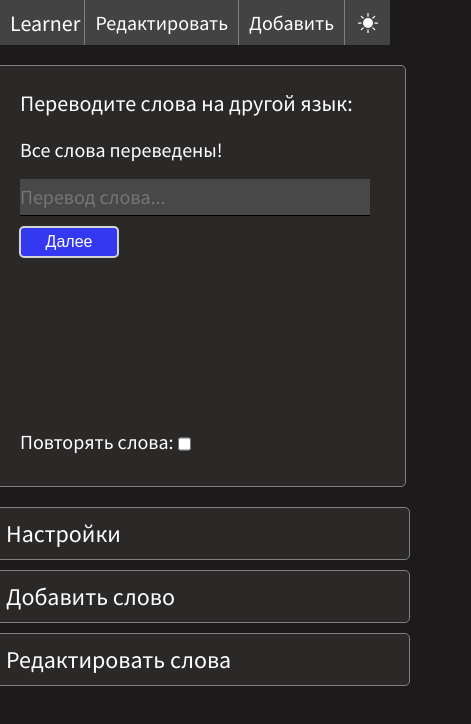
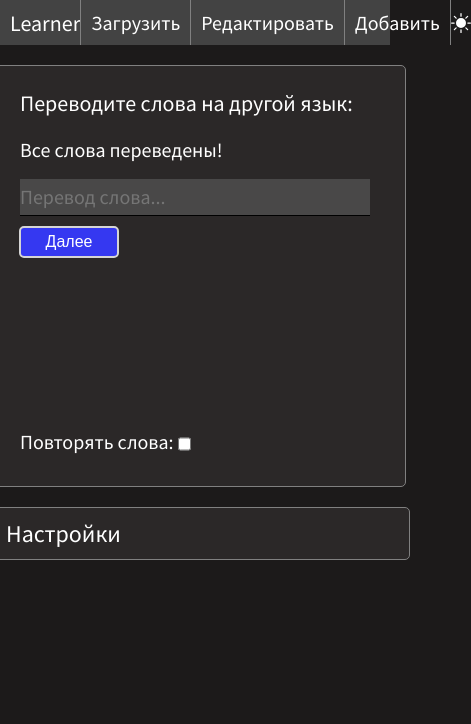
Before and after one commit to iltioy/learnwords, a React (Create React App) app: page / in a window 390 px wide. Shown: the top 724 px of the page, 471 px wide, since content can reach past the window. Built offline with nearby package versions, Linux system fonts and the light colour scheme.

Commit message:
upload words

```diff
--- a/package.json
+++ b/package.json
@@ -11,6 +11,7 @@
     "@types/react": "^18.0.28",
     "@types/react-dom": "^18.0.11",
     "@types/styled-components": "^5.1.26",
+    "axios": "^1.3.4",
     "react": "^18.2.0",
     "react-dom": "^18.2.0",
     "react-icons": "^4.7.1",
--- a/src/App.tsx
+++ b/src/App.tsx
@@ -5,6 +5,7 @@ import { useEffect, useState } from "react";
 import Add from "./pages/Add";
 import Edit from "./pages/Edit";
 import EditModal from "./components/Modals/EditModal";
+import DownloadModal from "./components/Modals/DownloadModal";
 import { Word } from "./type";
 import CreateCategoryModal from "./components/Modals/CreateCategoryModal";
 import { Context } from "./Context";
@@ -28,9 +29,16 @@ let editWord: Word = {
 
 let createCategory = "";
 
+let themeName = localStorage.getItem("theme")!;
+let starterTheme: Theme = themes.dark;
+
+if (themeName === "light") {
+    starterTheme = themes.light;
+}
+
 function App() {
     // theme
-    const [theme, setTheme] = useState<Theme>(themes.dark);
+    const [theme, setTheme] = useState<Theme>(starterTheme);
 
     // words + collections
     const [words, setWords] = useState<Word[]>(
@@ -55,6 +63,7 @@ function App() {
 
     // modals
     const [isEditModal, setIsEditModal] = useState<boolean>(false);
+    const [isDownloadModal, setIsDownloadModal] = useState<boolean>(false);
     const [isCreateCategoryModal, setIsCreateCatygoryModal] =
         useState<boolean>(false);
 
@@ -88,6 +97,16 @@ function App() {
                     />
                 )}
 
+                {isDownloadModal && (
+                    <DownloadModal
+                        setModal={setIsDownloadModal}
+                        categories={categories}
+                        setCategories={setCategories}
+                        words={words}
+                        setWords={setWords}
+                    />
+                )}
+
                 {isCreateCategoryModal && (
                     <CreateCategoryModal
                         setModal={setIsCreateCatygoryModal}
@@ -96,7 +115,11 @@ function App() {
                     />
                 )}
 
-                <Navbar theme={theme} setTheme={setTheme} />
+                <Navbar
+                    theme={theme}
+                    setTheme={setTheme}
+                    setIsDownloadModal={setIsDownloadModal}
+                />
                 <div className="container">
                     <Context.Provider
                         value={{ invokeCreateCategoryModal, words, categories }}
--- a/src/components/Button.tsx
+++ b/src/components/Button.tsx
@@ -8,6 +8,7 @@ interface Props {
     bg?: string;
     color?: string;
     className?: string;
+    onClick?: () => any;
 }
 
 const Button: React.FC<Props> = ({
@@ -18,6 +19,7 @@ const Button: React.FC<Props> = ({
     bg,
     color,
     className,
+    onClick,
 }) => {
     return (
         <StyledButton
@@ -26,6 +28,7 @@ const Button: React.FC<Props> = ({
             bg={bg}
             color={color}
             className={`${className ? className : ""}`}
+            onClick={onClick}
         >
             <button type={type ? type : "button"}>{children}</button>
         </StyledButton>
--- /dev/null
+++ b/src/components/Modals/DownloadModal.tsx
@@ -0,0 +1,82 @@
+import React, { useState } from "react";
+import Modal from "./Modal";
+import { StyledModal } from "./StyledModal.styled";
+import Input from "../Input";
+import Button from "../Button";
+import { Category, Word } from "../../type";
+import axios from "axios";
+
+interface Props {
+    setModal: React.Dispatch<React.SetStateAction<boolean>>;
+    categories: Category;
+    setCategories: React.Dispatch<React.SetStateAction<Category>>;
+    words: Word[];
+    setWords: React.Dispatch<React.SetStateAction<Word[]>>;
+}
+
+const DownloadModal: React.FC<Props> = ({
+    setModal,
+    categories,
+    setCategories,
+    words,
+    setWords,
+}) => {
+    const [profileName, setProfileName] = useState("");
+
+    const handleSend = async () => {
+        if (profileName !== "") {
+            try {
+                const res = await axios.post(
+                    "http://localhost:5000/api/v1/words/create",
+                    {
+                        profileName,
+                        words,
+                        categories,
+                    }
+                );
+
+                setModal(false);
+            } catch (error) {
+                console.log(error);
+            }
+        }
+    };
+
+    const handleGet = () => {};
+
+    return (
+        <>
+            <Modal setModal={setModal} />
+            <StyledModal>
+                <div className="content">
+                    <Input
+                        value={profileName}
+                        setValue={setProfileName}
+                        className="downloadInput"
+                    />
+
+                    <div className="downloadButtons">
+                        <Button
+                            bg="green"
+                            color="white"
+                            className="sendButton"
+                            onClick={() => handleSend()}
+                        >
+                            Отправить
+                        </Button>
+                        <Button
+                            bg="#24399A"
+                            color="white"
+                            className="getButton"
+                            onClick={() => console.log("asd")}
+                        >
+                            Получить
+                        </Button>
+                    </div>
+                </div>
+            </StyledModal>
+        </>
+    );
+};
+
+export default DownloadModal;
--- a/src/components/Modals/StyledModal.styled.ts
+++ b/src/components/Modals/StyledModal.styled.ts
@@ -80,4 +80,19 @@ export const StyledModal = styled.div`
     .createCategoryButton {
         margin-top: 5px;
     }
+
+    .downloadButtons {
+        margin-top: auto;
+        margin-bottom: 30px;
+        display: flex;
+        flex-direction: row;
+
+        .getButton {
+            margin-left: 40px;
+        }
+    }
+
+    .downloadInput {
+        margin-top: 15px;
+    }
 `;
--- a/src/components/Navbar.tsx
+++ b/src/components/Navbar.tsx
@@ -8,9 +8,10 @@ import { themes } from "../defaultTheme";
 interface Props {
     theme: Theme;
     setTheme: React.Dispatch<React.SetStateAction<Theme>>;
+    setIsDownloadModal: React.Dispatch<React.SetStateAction<boolean>>;
 }
 
-const Navbar: React.FC<Props> = ({ theme, setTheme }) => {
+const Navbar: React.FC<Props> = ({ theme, setTheme, setIsDownloadModal }) => {
     const navigate: NavigateFunction = useNavigate();
     return (
         <StyledNavbar>
@@ -18,9 +19,18 @@ const Navbar: React.FC<Props> = ({ theme, setTheme }) => {
                 <div className="logo noselect" onClick={() => navigate("/")}>
                     Learner
                 </div>
+
                 <div
                     className="item"
                     style={{ marginLeft: "auto" }}
+                    onClick={() => setIsDownloadModal(true)}
+                >
+                    Загрузить
+                </div>
+
+                <div
+                    className="item"
+                    style={{ borderLeft: "none" }}
                     onClick={() => navigate("/edit")}
                 >
                     Редактировать
@@ -39,6 +49,7 @@ const Navbar: React.FC<Props> = ({ theme, setTheme }) => {
                             className="switchIcon"
                             onClick={() => {
                                 setTheme(themes.dark);
+                                localStorage.setItem("theme", "dark");
                             }}
                         />
                     </div>
@@ -48,6 +59,7 @@ const Navbar: React.FC<Props> = ({ theme, setTheme }) => {
                             className="switchIcon"
                             onClick={() => {
                                 setTheme(themes.light);
+                                localStorage.setItem("theme", "light");
                             }}
                         />
                     </div>
--- a/src/pages/Home.tsx
+++ b/src/pages/Home.tsx
@@ -7,6 +7,8 @@ import { Word } from "../type";
 import Filters from "../components/Filters";
 import { Link } from "react-router-dom";
 import { StyledHome } from "./styles/HomeStyled.styled";
+
+const windowInnetWidth = window.innerWidth;
 
 const Home = () => {
     const { words } = useContext(Context);
@@ -181,12 +183,20 @@ const Home = () => {
                             setFilteredWords={setFilteredWords}
                         />
                     </div>
-                    <div className="outlineDiv">
+                    <div
+                        className={`outlineDiv ${
+                            windowInnetWidth < 920 ? "hidden" : ""
+                        }`}
+                    >
                         <Link to="/add" className="settingsLink">
                             Добавить слово
                         </Link>
                     </div>
-                    <div className="outlineDiv">
+                    <div
+                        className={`outlineDiv ${
+                            windowInnetWidth < 920 ? "hidden" : ""
+                        }`}
+                    >
                         <Link to="/edit" className="settingsLink">
                             Редактировать слова
                         </Link>
```
Also changed, not shown: 1 other file (tests, documents, lock files or other folders).
